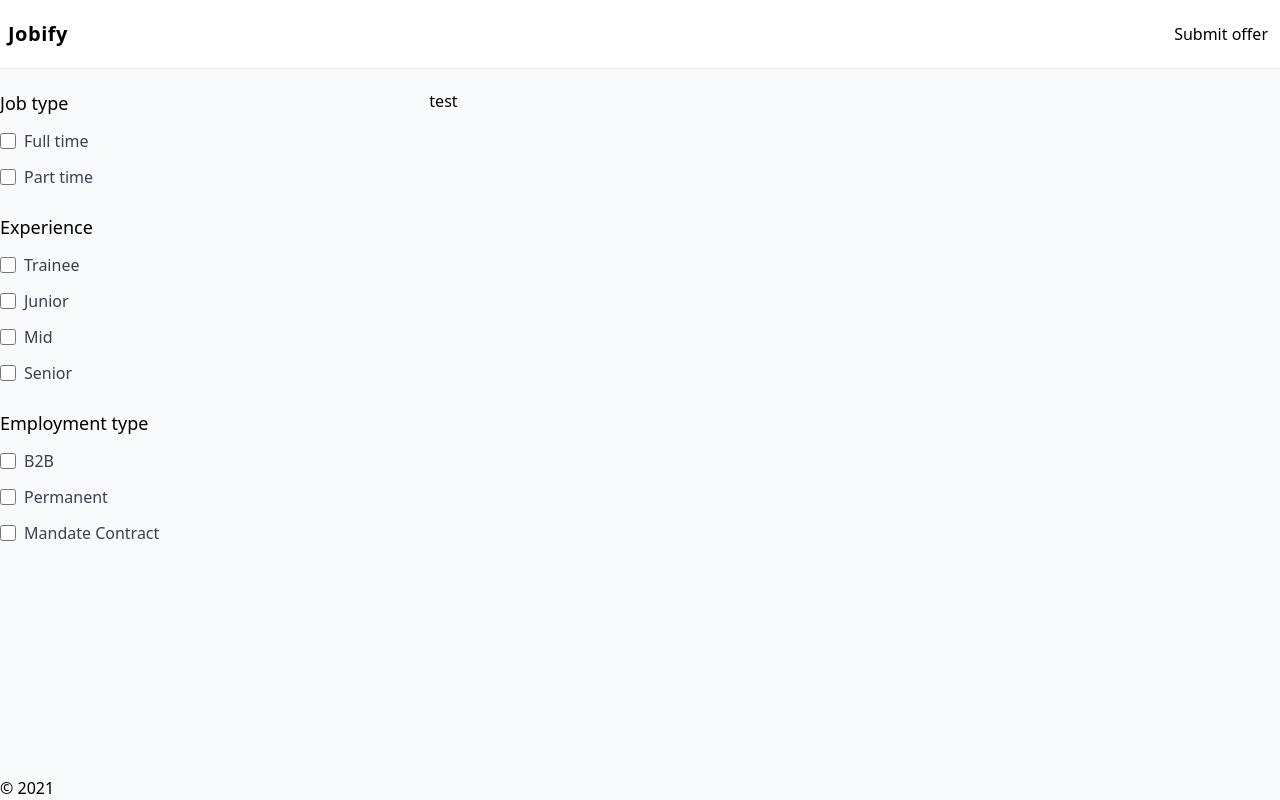
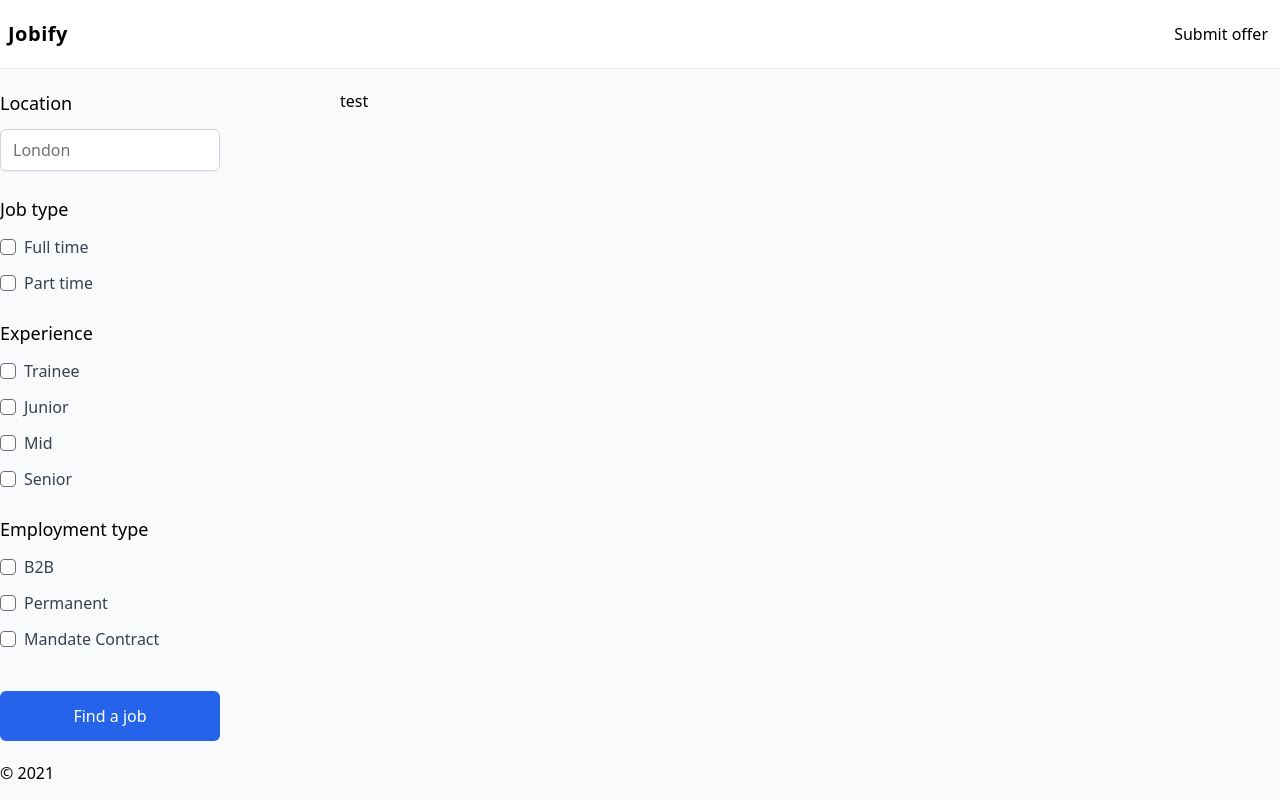
Before and after one commit to mateuszwiniarczyk/jobify, a Next.js app: page / in a window 1280 px wide. Built offline with nearby package versions, Linux system fonts and the light colour scheme.

Commit message:
Add filters for job offers

```diff
--- a/components/Layout/index.js
+++ b/components/Layout/index.js
@@ -1,11 +1,11 @@
 import Navigation from 'components/Navigation';
 
 const Layout = ({ children }) => (
-  <div className="lg:h-screen flex flex-col">
+  <div classNameName="lg:h-screen flex flex-col justify-start">
     <Navigation />
-    <main className="container mx-auto">{children}</main>
+    <main classNameName="container mx-auto min-h-0">{children}</main>
 
-    <footer className="container mx-auto mt-auto">© {new Date().getFullYear()}</footer>
+    <footer classNameName="container mx-auto mt-auto">© {new Date().getFullYear()}</footer>
   </div>
 );
 
--- a/package.json
+++ b/package.json
@@ -8,6 +8,7 @@
     "start": "next start"
   },
   "dependencies": {
+    "@tailwindcss/forms": "^0.3.2",
     "classnames": "^2.3.0",
     "eslint": "^7.23.0",
     "eslint-config-prettier": "^8.1.0",
--- a/pages/index.js
+++ b/pages/index.js
@@ -2,17 +2,36 @@ import Layout from 'components/Layout';
 
 const Home = () => (
   <Layout>
-    <div className="w-100 grid grid-cols-12 gap-2 py-5">
-      <div className="lg:col-span-4">
+    <div className="w-full h-full grid grid-cols-12 gap-20 py-5">
+      <div className="lg:col-span-3 overflow-auto pr-10 ">
         <form>
-          <fieldset className="flex flex-col items-start">
+          <label>
+            <span className="text-lg font-medium">Location</span>
+            <input
+              type="text"
+              className="mt-3 block w-full rounded-md border-gray-300 shadow-sm focus:border-blue-300 focus:ring focus:ring-blue-200 focus:ring-opacity-50"
+              placeholder="London"
+            />
+          </label>
+
+          <fieldset className="flex flex-col items-start mt-6">
             <legend className="text-lg font-medium">Job type</legend>
             <label className="inline-flex items-center mt-3">
-              <input type="checkbox" className="h-4 w-4" name="job-type" value="full-time" />
+              <input
+                type="checkbox"
+                className="h-4 w-4 rounded"
+                name="job-type"
+                value="full-time"
+              />
               <span className="ml-2 text-gray-700">Full time</span>
             </label>
             <label className="inline-flex items-center mt-3">
-              <input type="checkbox" className="h-4 w-4" name="job-type" value="part-time" />
+              <input
+                type="checkbox"
+                className="h-4 w-4 rounded"
+                name="job-type"
+                value="part-time"
+              />
               <span className="ml-2 text-gray-700">Part time</span>
             </label>
           </fieldset>
@@ -20,19 +39,24 @@ const Home = () => (
           <fieldset className="flex flex-col items-start mt-6">
             <legend className="text-lg font-medium">Experience</legend>
             <label className="inline-flex items-center mt-3">
-              <input type="checkbox" className="h-4 w-4" name="experience" value="trainee" />
+              <input
+                type="checkbox"
+                className="h-4 w-4 rounded"
+                name="experience"
+                value="trainee"
+              />
               <span className="ml-2 text-gray-700">Trainee</span>
             </label>
             <label className="inline-flex items-center mt-3">
-              <input type="checkbox" className="h-4 w-4" name="experience" value="junior" />
+              <input type="checkbox" className="h-4 w-4 rounded" name="experience" value="junior" />
               <span className="ml-2 text-gray-700">Junior</span>
             </label>
             <label className="inline-flex items-center mt-3">
-              <input type="checkbox" className="h-4 w-4" name="experience" value="mid" />
+              <input type="checkbox" className="h-4 w-4 rounded" name="experience" value="mid" />
               <span className="ml-2 text-gray-700">Mid</span>
             </label>
             <label className="inline-flex items-center mt-3">
-              <input type="checkbox" className="h-4 w-4" name="experience" value="senior" />
+              <input type="checkbox" className="h-4 w-4 rounded" name="experience" value="senior" />
               <span className="ml-2 text-gray-700">Senior</span>
             </label>
           </fieldset>
@@ -40,26 +64,37 @@ const Home = () => (
           <fieldset className="flex flex-col items-start mt-6">
             <legend className="text-lg font-medium">Employment type</legend>
             <label className="inline-flex items-center mt-3">
-              <input type="checkbox" className="h-4 w-4" name="experience" value="b2b" />
+              <input type="checkbox" className="h-4 w-4 rounded" name="experience" value="b2b" />
               <span className="ml-2 text-gray-700">B2B</span>
             </label>
             <label className="inline-flex items-center mt-3">
-              <input type="checkbox" className="h-4 w-4" name="experience" value="permanent" />
+              <input
+                type="checkbox"
+                className="h-4 w-4 rounded"
+                name="experience"
+                value="permanent"
+              />
               <span className="ml-2 text-gray-700">Permanent</span>
             </label>
             <label className="inline-flex items-center mt-3">
               <input
                 type="checkbox"
-                className="h-4 w-4"
+                className="h-4 w-4 rounded"
                 name="experience"
                 value="mandate-contract"
               />
               <span className="ml-2 text-gray-700">Mandate Contract</span>
             </label>
           </fieldset>
+
+          <button
+            type="submit"
+            className="block w-full mt-10 px-10 py-3 border border-transparent text-base font-medium rounded-md text-white bg-blue-600 hover:bg-blue-700">
+            Find a job
+          </button>
         </form>
       </div>
-      <div className="lg:col-span-8">test</div>
+      <div className="lg:col-span-9">test</div>
     </div>
   </Layout>
 );
--- a/styles/index.css
+++ b/styles/index.css
@@ -12,6 +12,7 @@ body {
 }
 
 /* Write your own custom component styles here */
+@tailwindcss forms;
 
 /* Start purging... */
 @tailwind utilities;
--- a/tailwind.config.js
+++ b/tailwind.config.js
@@ -11,5 +11,5 @@ module.exports = {
   variants: {
     extend: {}
   },
-  plugins: []
+  plugins: [require('@tailwindcss/forms')]
 };
```
Also changed, not shown: 1 other file (tests, documents, lock files or other folders).
